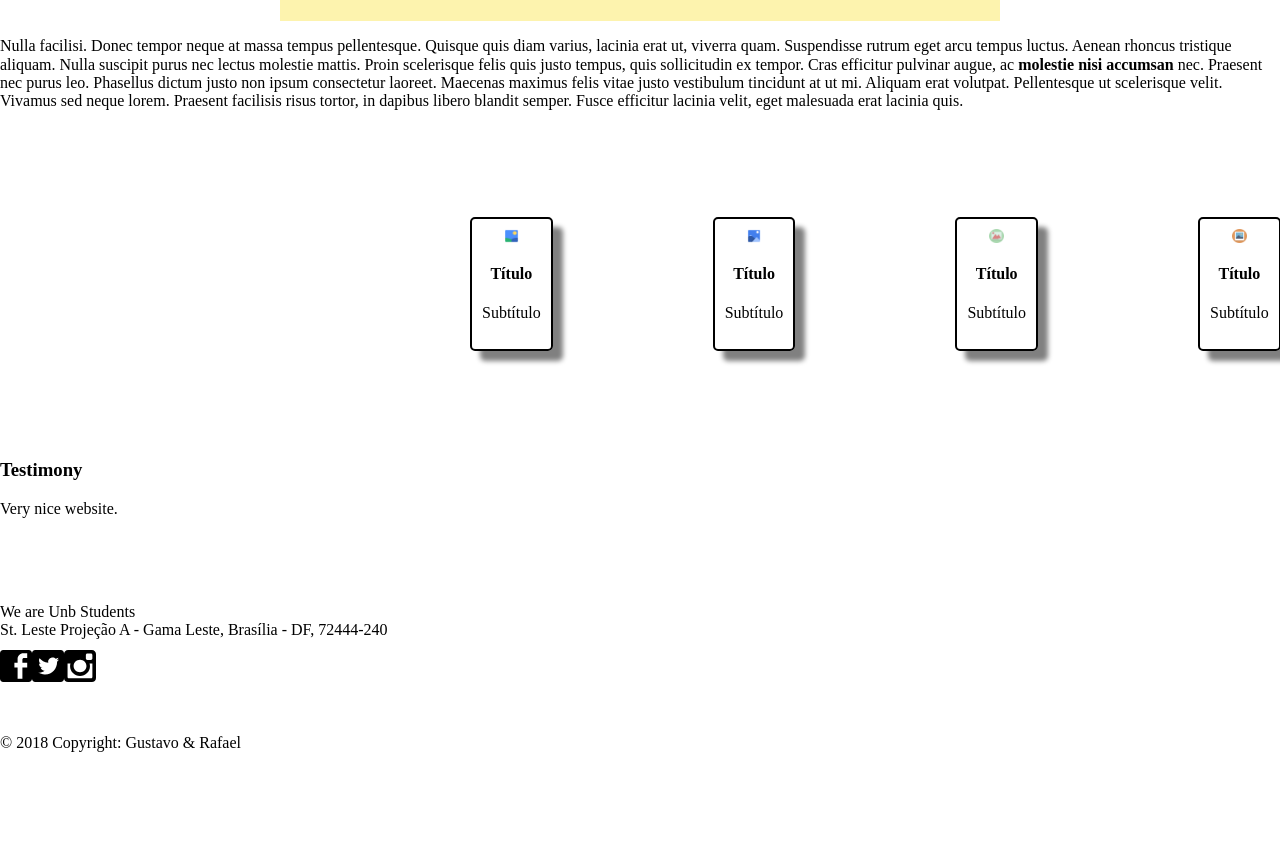
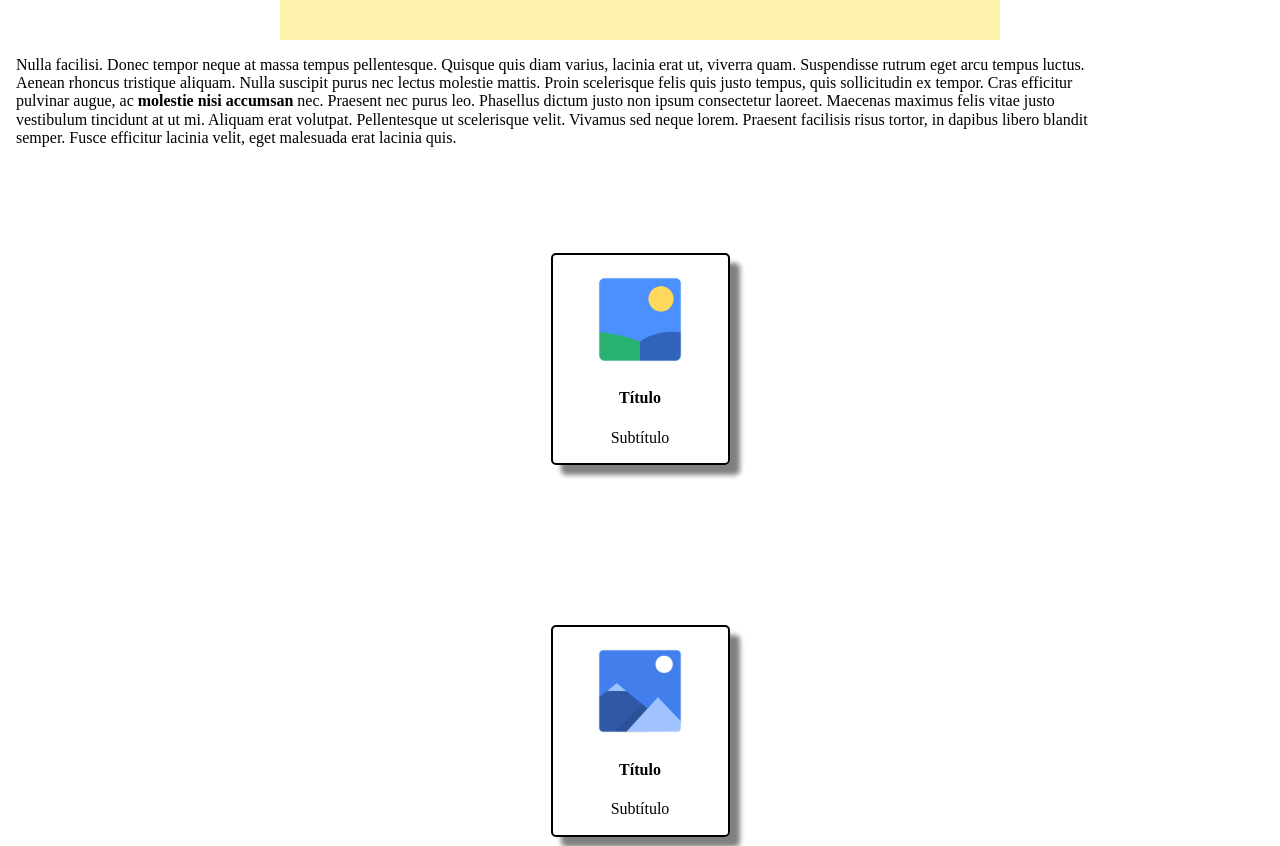
Before and after one commit to programacao-web/tecnologias-de-frontend-vamos-time, a plain HTML site: page page/index.html in a window 1280 px wide. Shown: the part 2347-3193 px from the top of the page. Before the commit the page ends 3099 px from the top, so only its background shows below. Drawn offline with nearby package versions, Linux system fonts and the light colour scheme.

Commit message:
melhorando cards e footer e texto

```diff
--- a/page/css/main.css
+++ b/page/css/main.css
@@ -72,9 +72,16 @@ nav ul li a {
     display: block;
 }
 
+.conteudo p {
+    display: block;
+    margin-left: 1rem;
+    margin-right: 1rem;
+    max-width: 86%;
+}
+
 
 .chef {
-    margin-top: 25px;
+    margin-top: 2rem;
     display: block;
     margin-left: auto;
     margin-right: auto;
@@ -90,9 +97,9 @@ nav ul li a {
 
 .flex {
     display: flex;
-    justify-content: space-around;
+    flex-wrap: wrap;
     height: 100%;
-    padding: 10px;
+    max-width: 74%;
     margin-left: auto;
     margin-right: auto;
 }
@@ -103,11 +110,10 @@ nav ul li a {
 
 .card {
     list-style-type: none;
-    padding: 10px;
-    width: 20%;
+    width: 35%;
     border: 2px solid black;
     border-radius: 5px;
-    margin: 10px;
+    margin: 1rem;
     box-shadow: 10px 10px 5px grey;
 }
 
@@ -115,24 +121,26 @@ nav ul li a {
     display: block;
     margin-left: auto;
     margin-right: auto;
-    width: 25%;
+    margin-top: 1rem;
+    width: 55%;
 }
 
 .social-links {
-    display: inline-flex;
+    display: flex;
     list-style-type: none;
+    justify-content: center;
+
 }
 .social-media{
-    display: inline-flex;
-    width: 35px;
-    height: 35px;
-    margin-top: 10px;
-    margin-left: auto;
-    margin-right: 2rem;
+    margin-left: 1rem;
+    margin-right: 1rem;
+    width: 2rem;
+    height: 2rem;
+    margin-top: 1.5rem;
 }
 
 .footer-copyright {
-    padding-top: 48px;
+    margin-top: 2.5rem;
 }
 
 .testimony-text {
@@ -141,6 +149,11 @@ nav ul li a {
 
 #first-testimony {
     visibility: visible;
+}
+
+.footer-wrapper{
+    margin-right: 1rem;
+    margin-left: 1rem;
 }
 
 @media only screen and (min-width: 1200px) {
```
